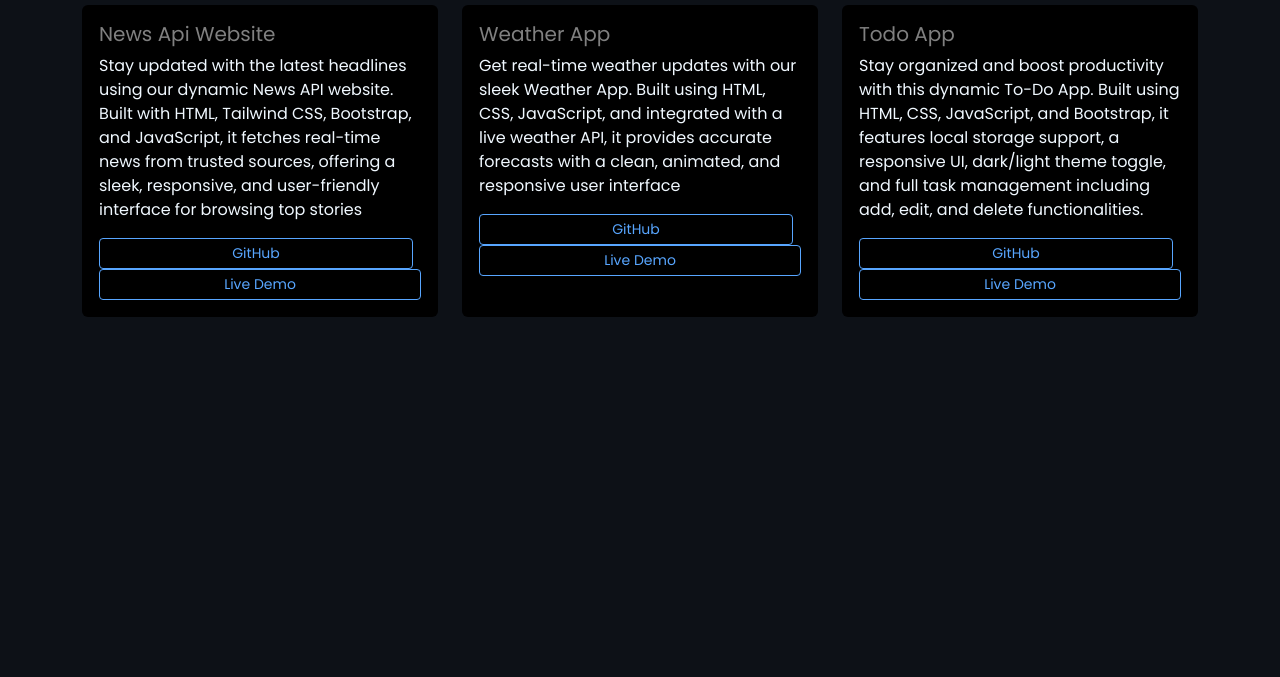
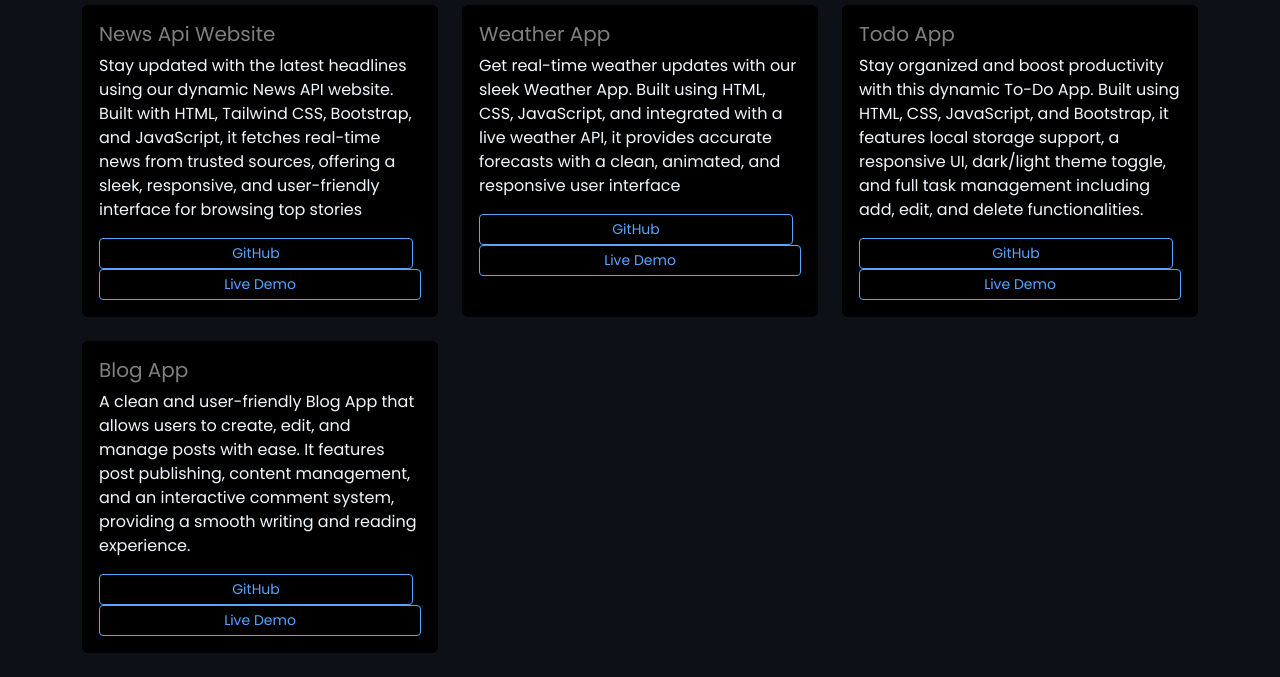
Before and after one commit to CodeByDanish42/My-Portfolio, a plain HTML site: page work.html in a window 1280 px wide. Shown: the part 153-830 px from the top of the page. Before the commit the page ends 800 px from the top, so only its background shows below. Drawn offline with nearby package versions, Linux system fonts and the light colour scheme.

Commit message:
Add files via upload

```diff
--- a/work.html
+++ b/work.html
@@ -154,6 +154,12 @@ h5{
         description: "Stay organized and boost productivity with this dynamic To-Do App. Built using HTML, CSS, JavaScript, and Bootstrap, it features local storage support, a responsive UI, dark/light theme toggle, and full task management including add, edit, and delete functionalities.",
         github: "https://github.com/CodeByDanish42/Todo-App",
         demo: "https://codebydanish42.github.io/Todo-App/"
+      },
+      {
+        title: "Blog App",
+        description: "A clean and user-friendly Blog App that allows users to create, edit, and manage posts with ease. It features post publishing, content management, and an interactive comment system, providing a smooth writing and reading experience.",
+        github: "https://github.com/CodeByDanish42/Blog-App.git",
+        demo: "https://codebydanish42.github.io/Blog-App/"
       }
     ];
 
```
